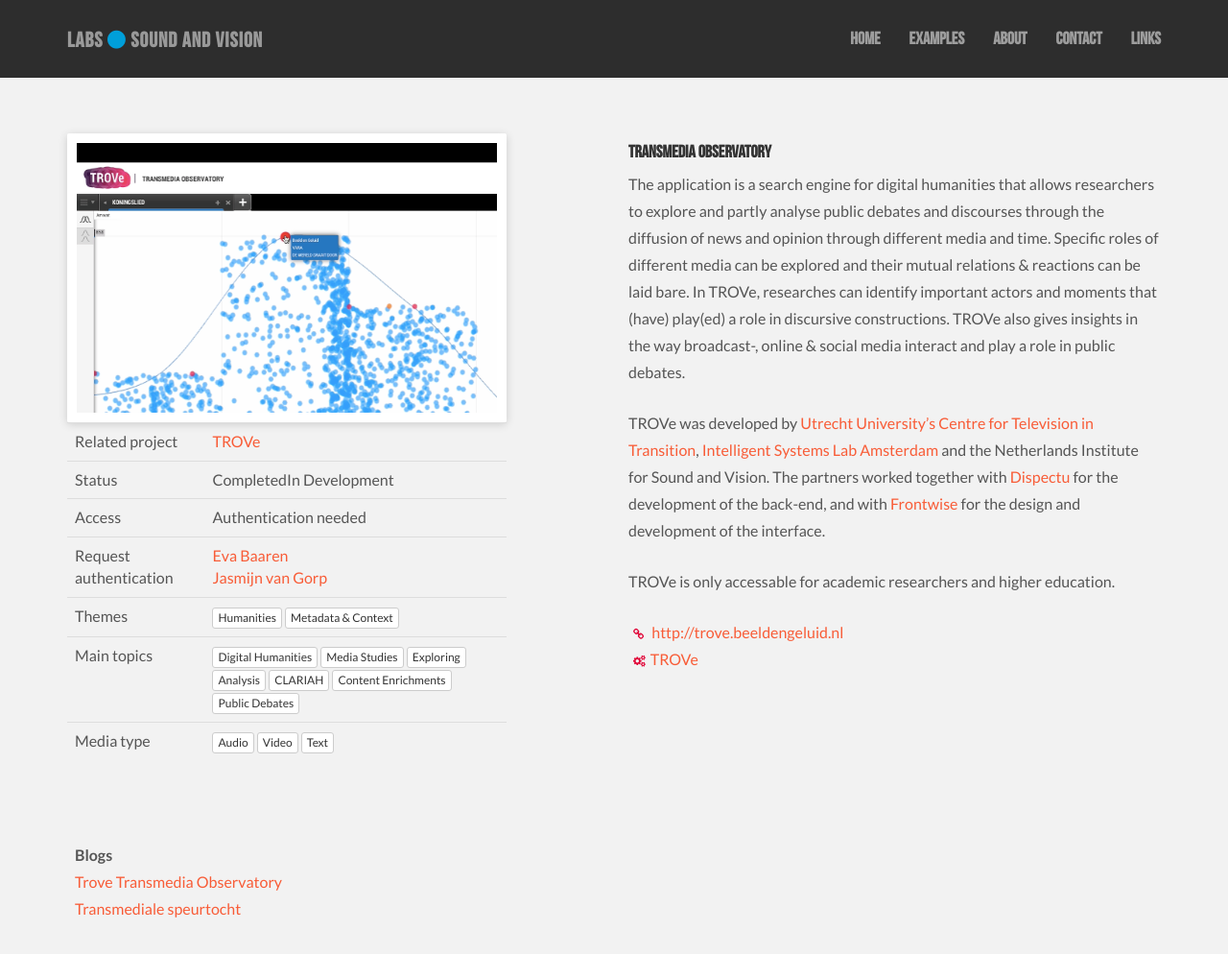
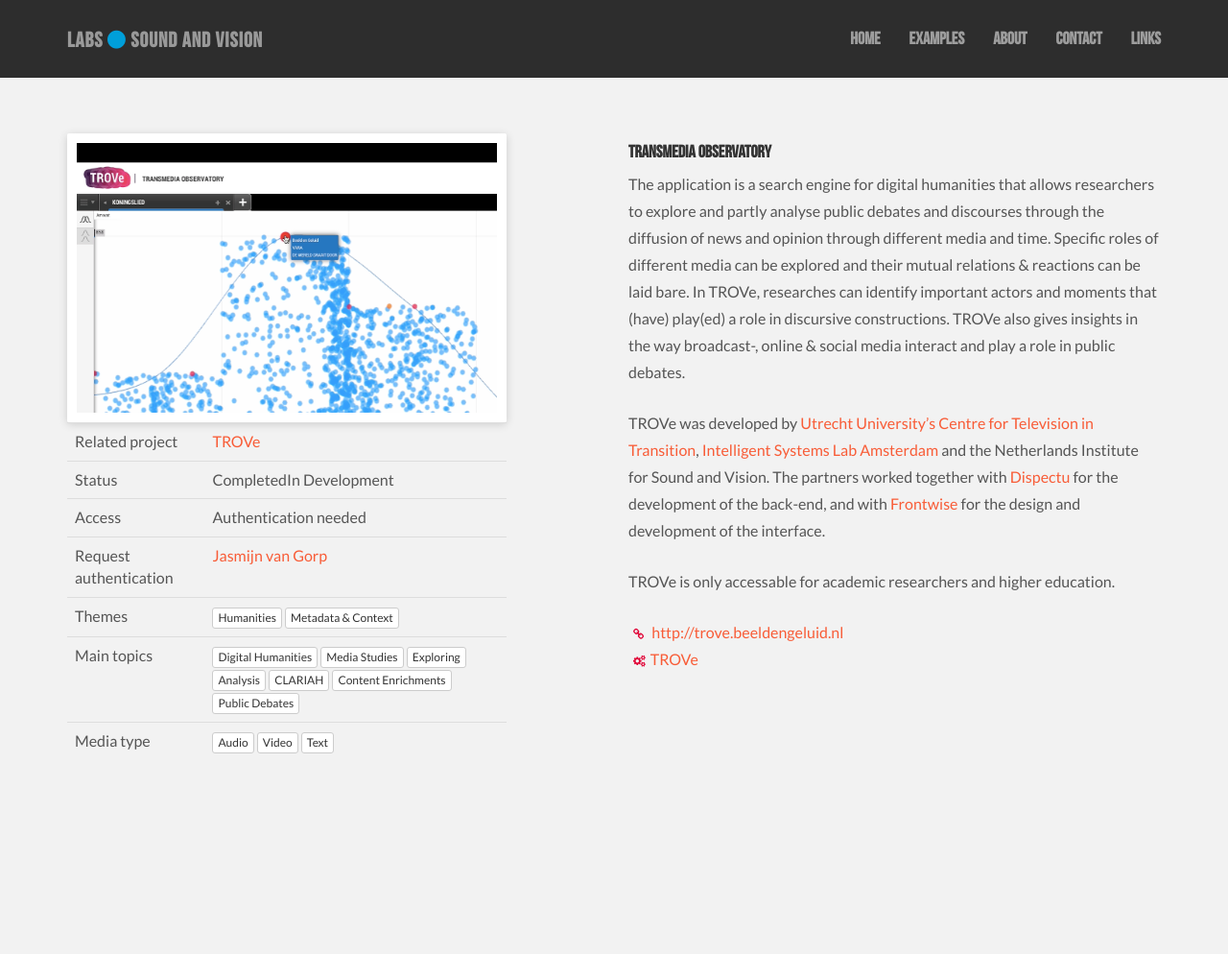
Before and after one commit to roelandordelman/labs, a Jekyll site: the page built from _applications/transmedia-observatory.md, in a window 1280 px wide and 994 px high. Shown: the whole window at 96% size. Built offline with Jekyll 4.4.1, drawn with Linux system fonts in a browser that asks for light colours.

Commit message:
Updated Transmedia Observatory

```diff
--- a/_applications/transmedia-observatory.md
+++ b/_applications/transmedia-observatory.md
@@ -27,17 +27,9 @@
 - Video
 - Text
 requestauthentication:
-- organization: The Netherlands Institute for Sound and Vision
-  name: Eva Baaren
-  email: ebaaren@beeldengeluid.nl
 - organization: Utrecht University
   name: Jasmijn van Gorp
   email: j.vangorp@uu.nl
-blogposts:
-- title: Trove Transmedia Observatory
-  url: http://www.beeldengeluid.nl/trove-transmedia-observatory
-- title: Transmediale speurtocht
-  url: http://www.beeldengeluid.nl/blogs/research-and-development/201401/transmediale-speurtocht
 layout: application
 ---
 
```
